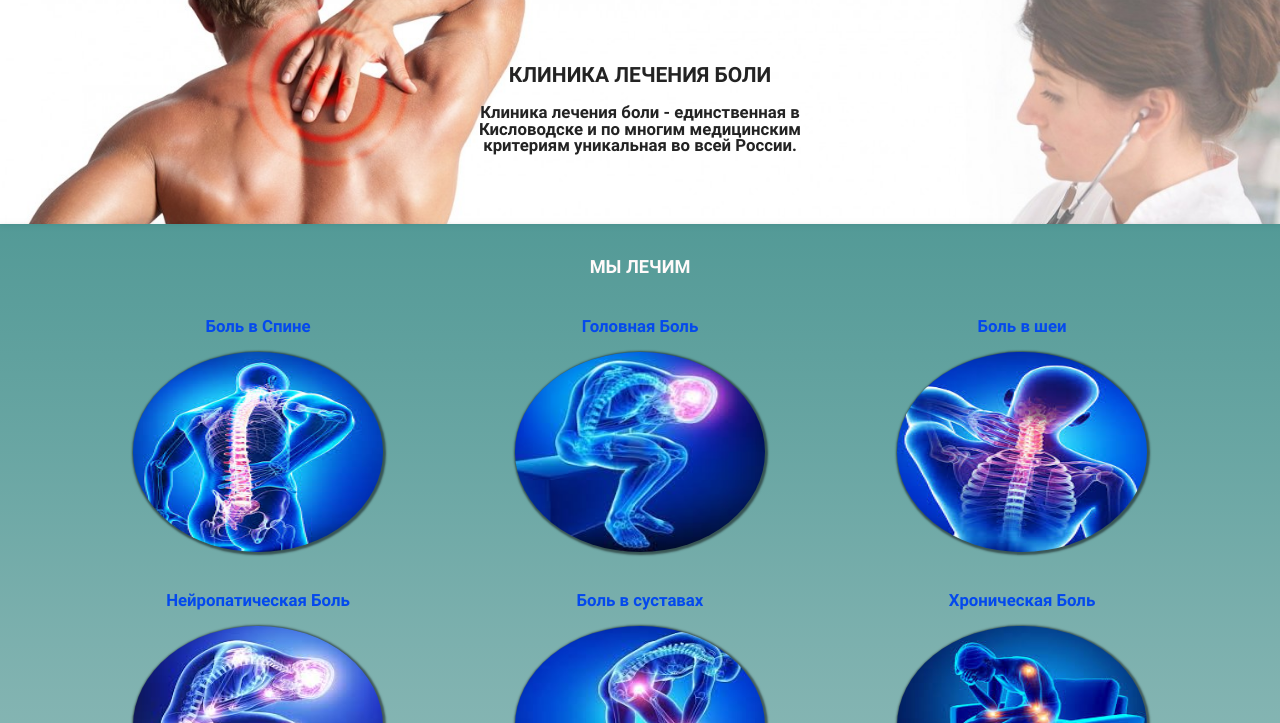
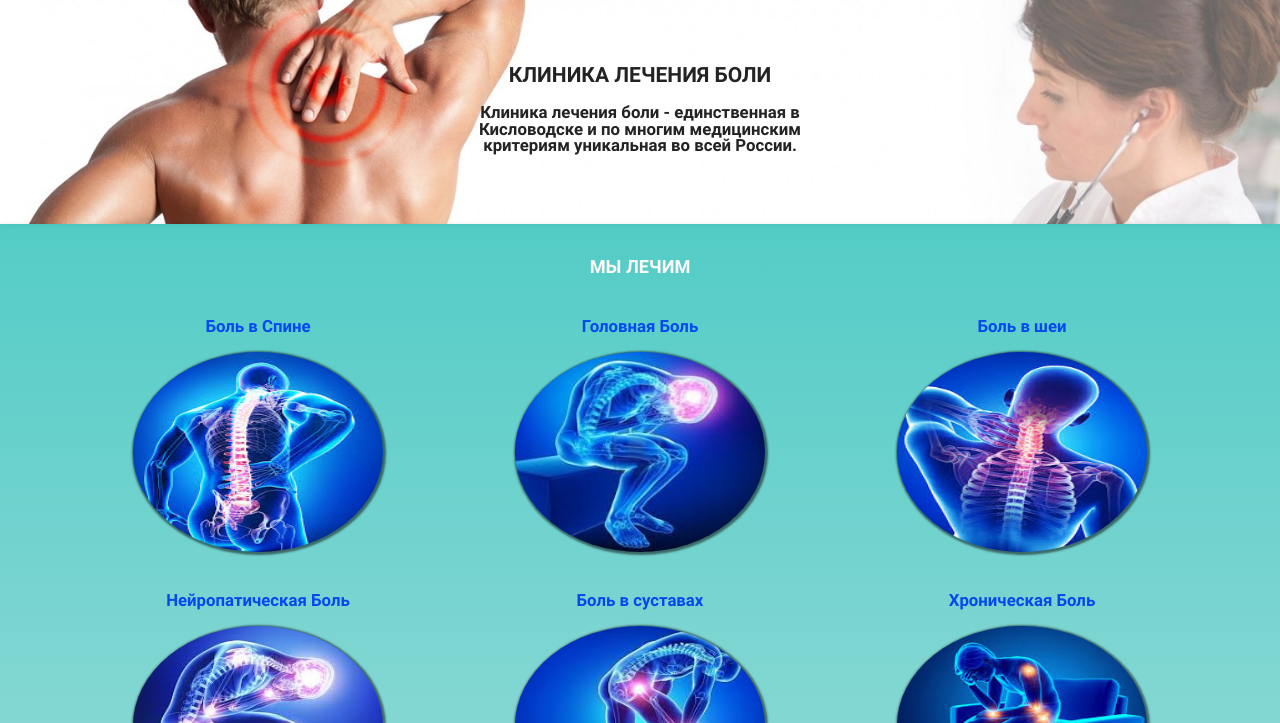
Before and after one commit to hramn1/clinica-boli, a website: page index.html in a window 1280 px wide. Shown: the part 144-867 px from the top of the page. Drawn offline with nearby package versions, Linux system fonts and the light colour scheme; files that its build step writes are made by us from their sources.

Commit message:
правки

```diff
--- a/sass/variables.scss
+++ b/sass/variables.scss
@@ -1,6 +1,6 @@
 $grey-color: #eeeeee;
 $white: #fffafa;
-$green: #006d68;
+$green: lighten(#006d68,15%);
 $blue: #0449ed;
 $features-color: #297cac;
 $features-bgc: #def0f0;
```
